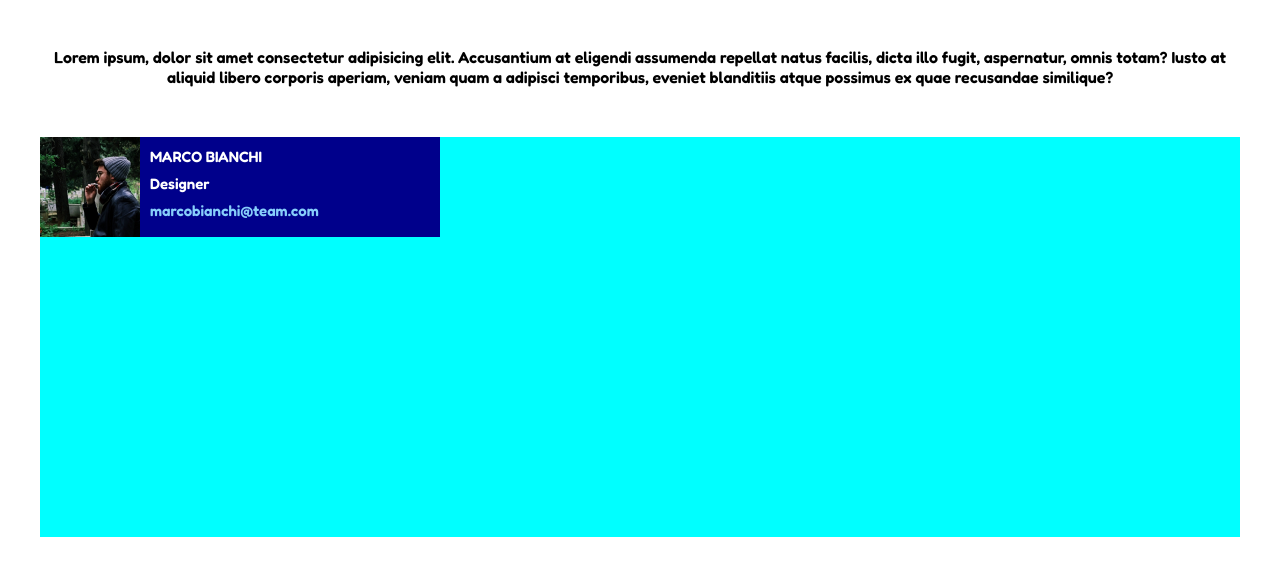
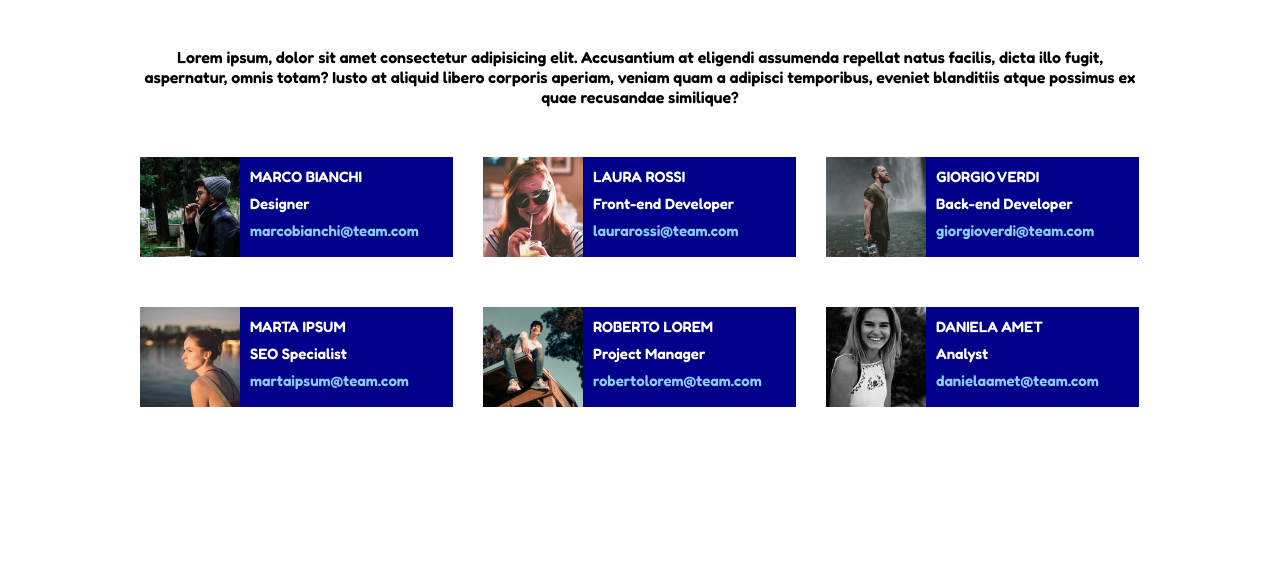
Before and after one commit to ClaudioScordari/html-css-float-cards, a plain HTML site: page index.html in a window 1280 px wide. Shown: the part 82-658 px from the top of the page. Drawn offline with Linux system fonts and the light colour scheme.

Commit message:
Termine esercizio: - creazione restanti carte + float a sinistra - creata proprietà generale clearfix - creati i margini tra le carte usando una proprietà utility

```diff
--- a/css/style.css
+++ b/css/style.css
@@ -7,7 +7,7 @@
 
 /* GENERAL */
 .container {
-    max-width: 1200px;
+    max-width: 1000px;
     margin: 0 auto;
     /* Fonts */
     font-family: 'Fredoka', sans-serif;
@@ -30,6 +30,24 @@ img {
     color: lightskyblue;
 }
 
+.clearfix::after {
+    content: "";
+    display: table;
+    clear: both;
+}
+
+.margin-right {
+    margin-right: 30px;
+}
+
+.margin-left {
+    margin-left: 30px;
+}
+
+.first-3-cards {
+    margin-bottom: 50px;
+}
+
 /* HEADER */
 header {
     text-align: center;
@@ -44,17 +62,11 @@ section>p {
     text-align: center;
 }
 
-.box-cards {
-    width: 100%;
-    background-color: aqua;
-    /* provvisoria */
-    height: 400px;
-}
-
 .card {
     height: 100px;
-    width: 400px;
+    width: 313px;
     background-color: darkblue;
+    float: left;
 }
 
 .info-card {
--- a/index.html
+++ b/index.html
@@ -39,17 +39,80 @@
                     <div class="box-cards clearfix">
 
                         <!-- Creazione cards colorate -->
-                        <div class="card clearfix">
-                            <img src="img/male1.png" alt="">
+                        <div class="first-3-cards clearfix">
+                            <div class="card clearfix margin-right">
+                                <img src="img/male1.png" alt="">
+
+                                <div class="info-card">
+                                    <span>MARCO BIANCHI</span>
+                                    <br>
+                                    <span>Designer</span>
+                                    <br>
+                                    <a id="email" href="#">marcobianchi@team.com</a>
+                                </div>
+                            </div>
+
+                            <div class="card clearfix">
+                                <img src="img/female1.png" alt="">
+
+                                <div class="info-card">
+                                    <span>LAURA ROSSI</span>
+                                    <br>
+                                    <span>Front-end Developer</span>
+                                    <br>
+                                    <a id="email" href="#">laurarossi@team.com</a>
+                                </div>
+                            </div>
+
+                            <div class="card clearfix margin-left">
+                                <img src="img/male2.png" alt="">
+
+                                <div class="info-card">
+                                    <span>GIORGIO VERDI</span>
+                                    <br>
+                                    <span>Back-end Developer</span>
+                                    <br>
+                                    <a id="email" href="#">giorgioverdi@team.com</a>
+                                </div>
+                            </div>
+                        </div>
+
+                        <div class="card clearfix margin-right">
+                            <img src="img/female2.png" alt="">
 
                             <div class="info-card">
-                                <span>MARCO BIANCHI</span>
+                                <span>MARTA IPSUM</span>
                                 <br>
-                                <span>Designer</span>
+                                <span>SEO Specialist</span>
                                 <br>
-                                <a id="email" href="#">marcobianchi@team.com</a>
+                                <a id="email" href="#">martaipsum@team.com</a>
                             </div>
                         </div>
+
+                        <div class="card clearfix">
+                            <img src="img/male3.png" alt="">
+
+                            <div class="info-card">
+                                <span>ROBERTO LOREM</span>
+                                <br>
+                                <span>Project Manager</span>
+                                <br>
+                                <a id="email" href="#">robertolorem@team.com</a>
+                            </div>
+                        </div>
+
+                        <div class="card clearfix margin-left">
+                            <img src="img/female3.png" alt="">
+
+                            <div class="info-card">
+                                <span>DANIELA AMET</span>
+                                <br>
+                                <span>Analyst</span>
+                                <br>
+                                <a id="email" href="#">danielaamet@team.com</a>
+                            </div>
+                        </div>
+
                     </div>
 
                 </section>
```
